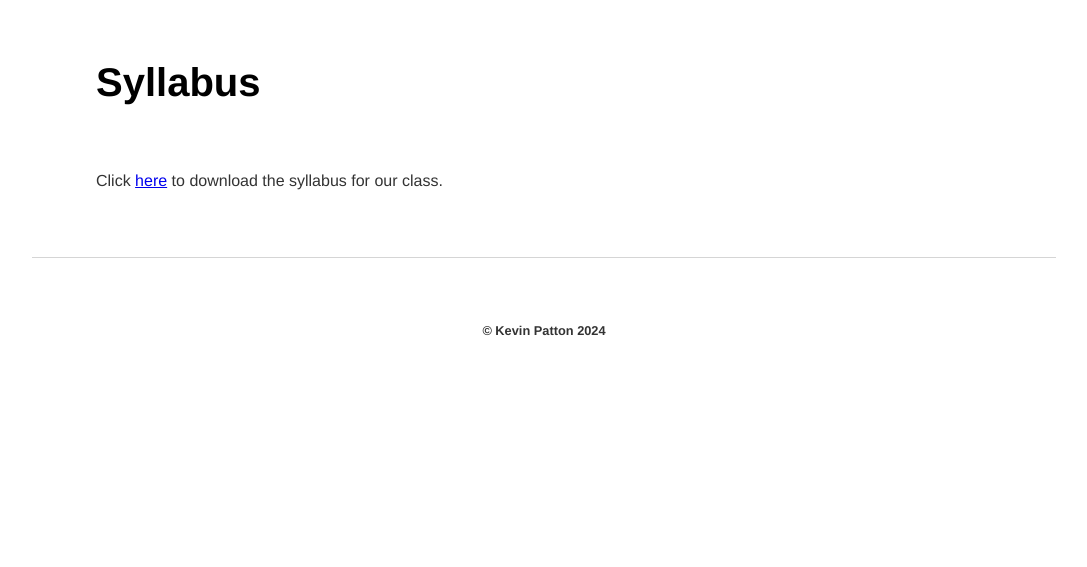
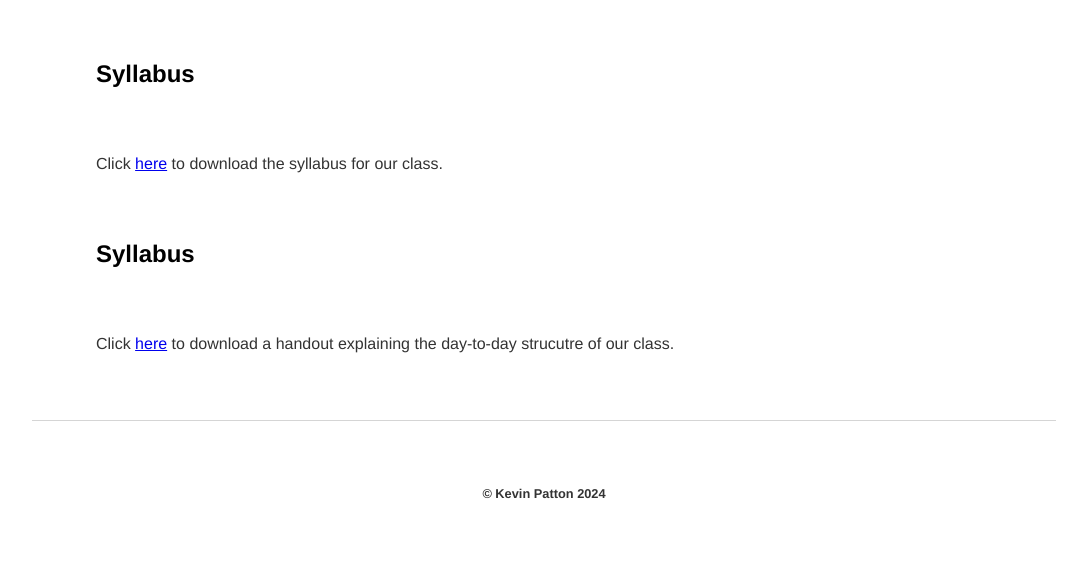
Before and after one commit to kevinjpatton/kevinjpatton.github.io, a Jekyll site: the page built from teaching/phil_3050/syllabus/index.html, in a window 1280 px wide. Shown: the part 348-915 px from the top of the page, without its empty margins (96-1183 px from the left). Built offline with Jekyll 4.4.1, drawn with Linux system fonts in a browser that asks for light colours; Markdown is read by kramdown in place of the engine named in the settings.

Commit message:
Update index.html

```diff
--- a/teaching/phil_3050/syllabus/index.html
+++ b/teaching/phil_3050/syllabus/index.html
@@ -2,5 +2,7 @@
 layout: 3050
 title: PHIL3050 - Syllabus
 ---
-<h1>Syllabus</h1>
+<h2>Syllabus</h2>
 <p>Click <a href="/teaching/phil_3050/Phil_3050_Syllabus_Sp2023.pdf" target="_blank">here</a> to download the syllabus for our class.</p>
+<h2>Syllabus</h2>
+<p>Click <a href="/teaching/phil_3050/syllabus/Handout - 3000_4000 Level Class Structure.pdf" target="_blank">here</a> to download a handout explaining the day-to-day strucutre of our class.</p>
```
